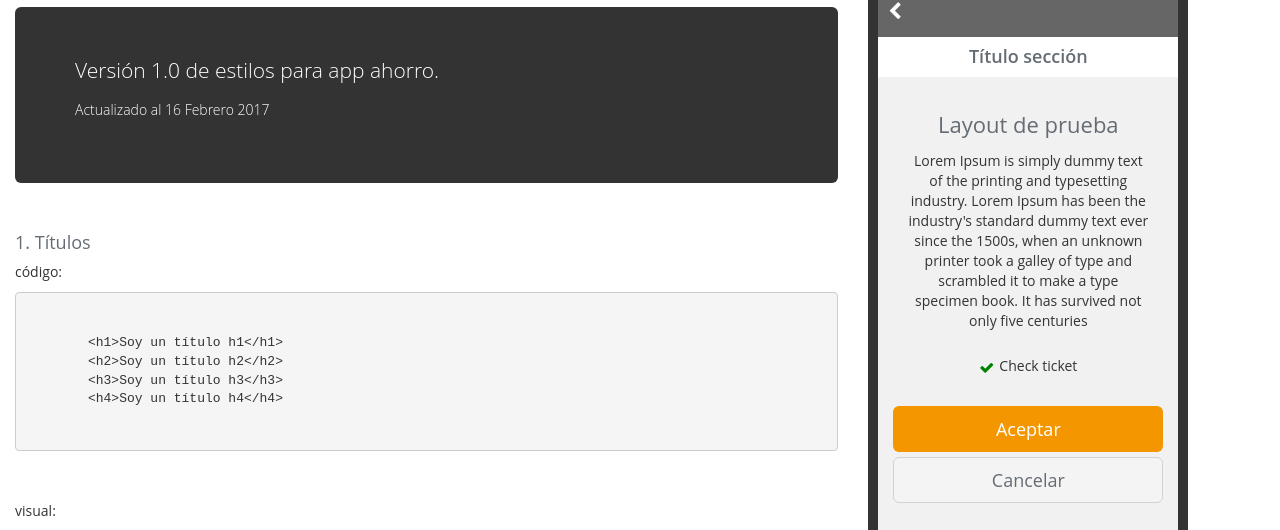
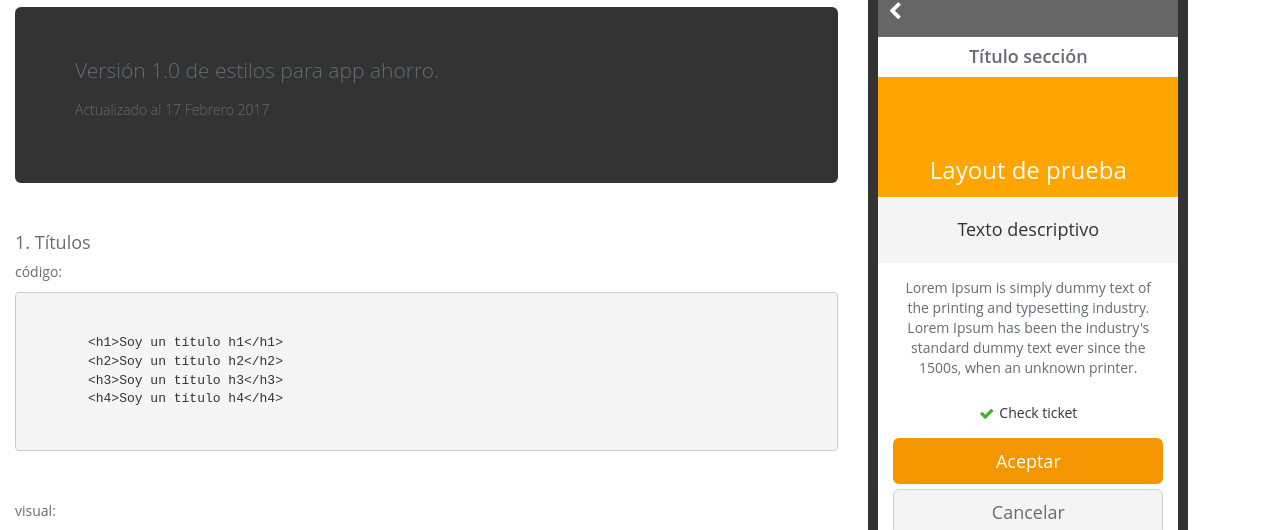
Before and after one commit to JPabloF/dev-documentation, a plain HTML site: page Estilos Banco/estilos.html in a window 1280 px wide. Shown: the part 73-603 px from the top of the page. Drawn offline with nearby package versions, Linux system fonts and the light colour scheme.

Commit message:
estilos banco

```diff
--- a/Estilos Banco/css/ahorro.css
+++ b/Estilos Banco/css/ahorro.css
@@ -1,6 +1,14 @@
 body{
 	font-family: "Open Sans", sans-serif;
 
+}
+
+p{
+	color:#656c74;
+}
+
+a{
+	color:#004c98;
 }
 
 h1, h2, h3, h4, h5, h6{
@@ -27,16 +35,46 @@ h4{
 
 }
 
+.main-text{
+	background-color: orange;
+	height: 120px;
+	display: flex;
+	align-items: flex-end;
+	justify-content: center;
+}
+
+.main-text > *{
+	font-size: 24px;
+	color: white;
+	margin-bottom: 10px;
+}
 
 .subtext{
 	background-color: #f4f4f4;
 	color:#333;
-	padding: 20px;
+	padding: 20px 0;
+
+}
+
+.subtext > *{
+	font-size: 18px;
+}
+
+ul.checklist{
+    list-style-type:none;
+    padding:0;
+    margin: 0;
+}
+
+ul.checklist i{
+    color:#43b02a;
+    margin-right: 5px;
+    font-size: 15px;
+    font-weight: 300;
 }
 
 .btn-main{
 	background-color:#f49600;
-	// font-size: 30px;
 	color:white;
 }
 
@@ -56,16 +94,3 @@ h4{
 	border:1px solid #d2d2d2;
 	color:#656C74;
 }
-
-
-ul.checklist{
-    list-style-type:none;
-    padding:0;
-    margin: 0;
-}
-
-ul.checklist i{
-    color:green;
-    margin-right: 5px;
-    font-size: 15px;
-}
--- a/Estilos Banco/estilos.html
+++ b/Estilos Banco/estilos.html
@@ -40,7 +40,7 @@ section{
 	height: 568px;
 	border: 10px solid #333;
 	border-radius:15px;
-	background-color: #f1f1f1;
+	background-color: #fff;
 	margin: 0 auto;
 }
 
@@ -73,8 +73,9 @@ section{
   align-self: center;
   text-align: center;
   width: 100%;
+}
 
-}
+
 
 figure{
 	margin-bottom:50px;
@@ -93,10 +94,8 @@ figure{
 
 				<div class="jumbotron">
 					<p>Versión 1.0 de estilos para app ahorro.</p>
-					<p style="font-size: 14px">Actualizado al 16 Febrero 2017</p>
+					<p style="font-size: 14px">Actualizado al 17 Febrero 2017</p>
 				</div>
-
-
 
 				<section>
 					<h3>1. Títulos</h3>
@@ -122,14 +121,14 @@ figure{
 					<p>Código:</p>
 				<figure class="highlight"><pre><xmp>
 	<div class="subtext">
-		<h4>Texto explicativo subtexto</h4>
+		<span>Texto explicativo subtexto</span>
 	</div>
 				</xmp></pre></figure>
 
 
 					<p>visual:</p>
 					<div class="subtext">
-						<h4>Texto explicativo subtexto</h4>
+						<span>Texto explicativo subtexto</span>
 					</div>
 				</section>
 
@@ -186,10 +185,22 @@ figure{
 							<i class="fa fa-chevron-left fa-lg"></i>
 						</div>
 						<div class="title-phone"><h3>Título sección</h3></div>
-						<div class="container-fluid text-center">
-							<h2>Layout de prueba</h2>
+						<div class="row-fluid text-center">
+
+
+						<div class="main-text">
+							<span>Layout de prueba</span>
+						</div>
+
+
+
+							<div class="subtext">
+								<span>Texto descriptivo</span>
+							</div>
+
+
 							<div class="container-fluid">
-							<p>Lorem Ipsum is simply dummy text of the printing and typesetting industry. Lorem Ipsum has been the industry's standard dummy text ever since the 1500s, when an unknown printer took a galley of type and scrambled it to make a type specimen book. It has survived not only five centuries</p>
+							<p>Lorem Ipsum is simply dummy text of the printing and typesetting industry. Lorem Ipsum has been the industry's standard dummy text ever since the 1500s, when an unknown printer.</p>
 							</div>
 
 							<div class="container-fluid">
```
